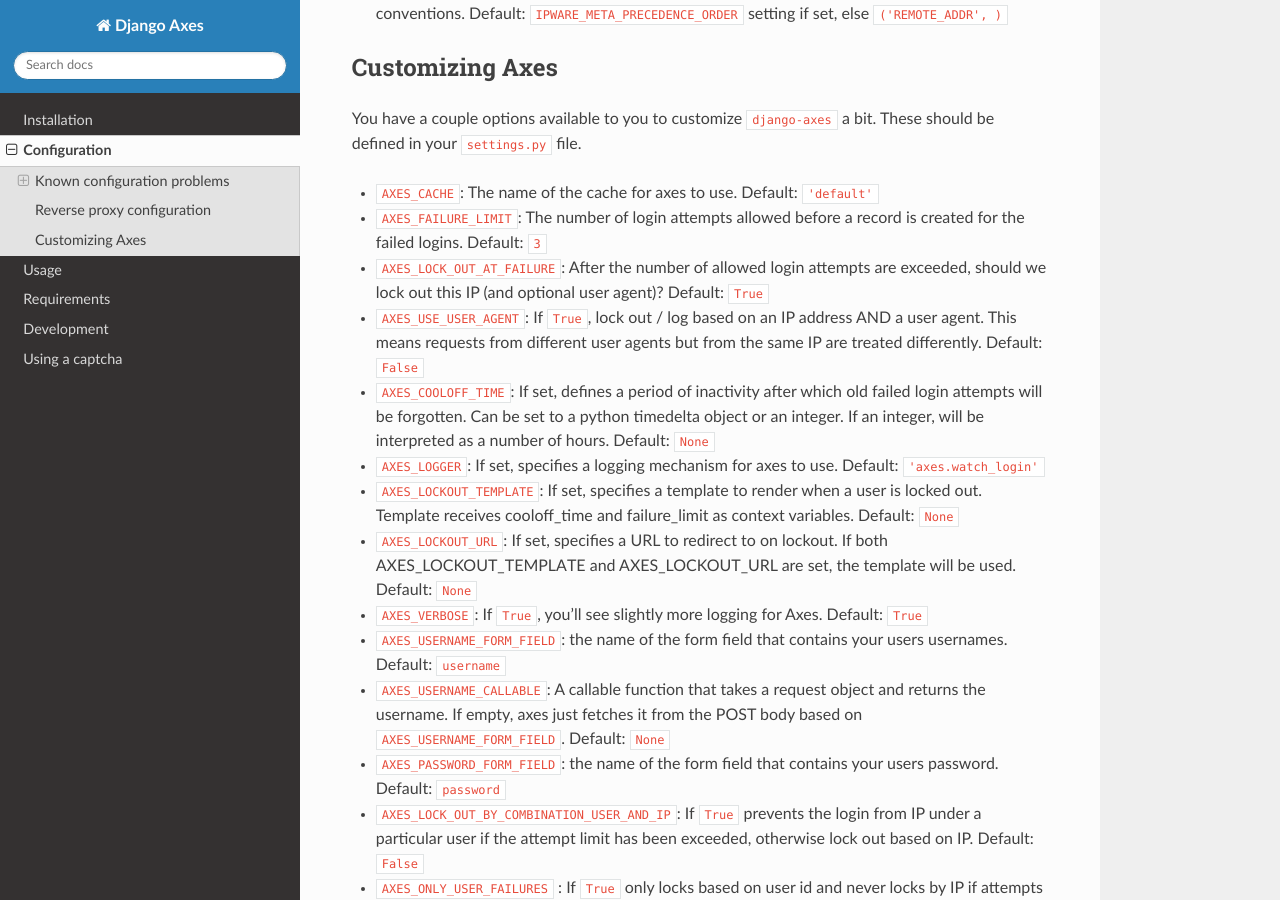
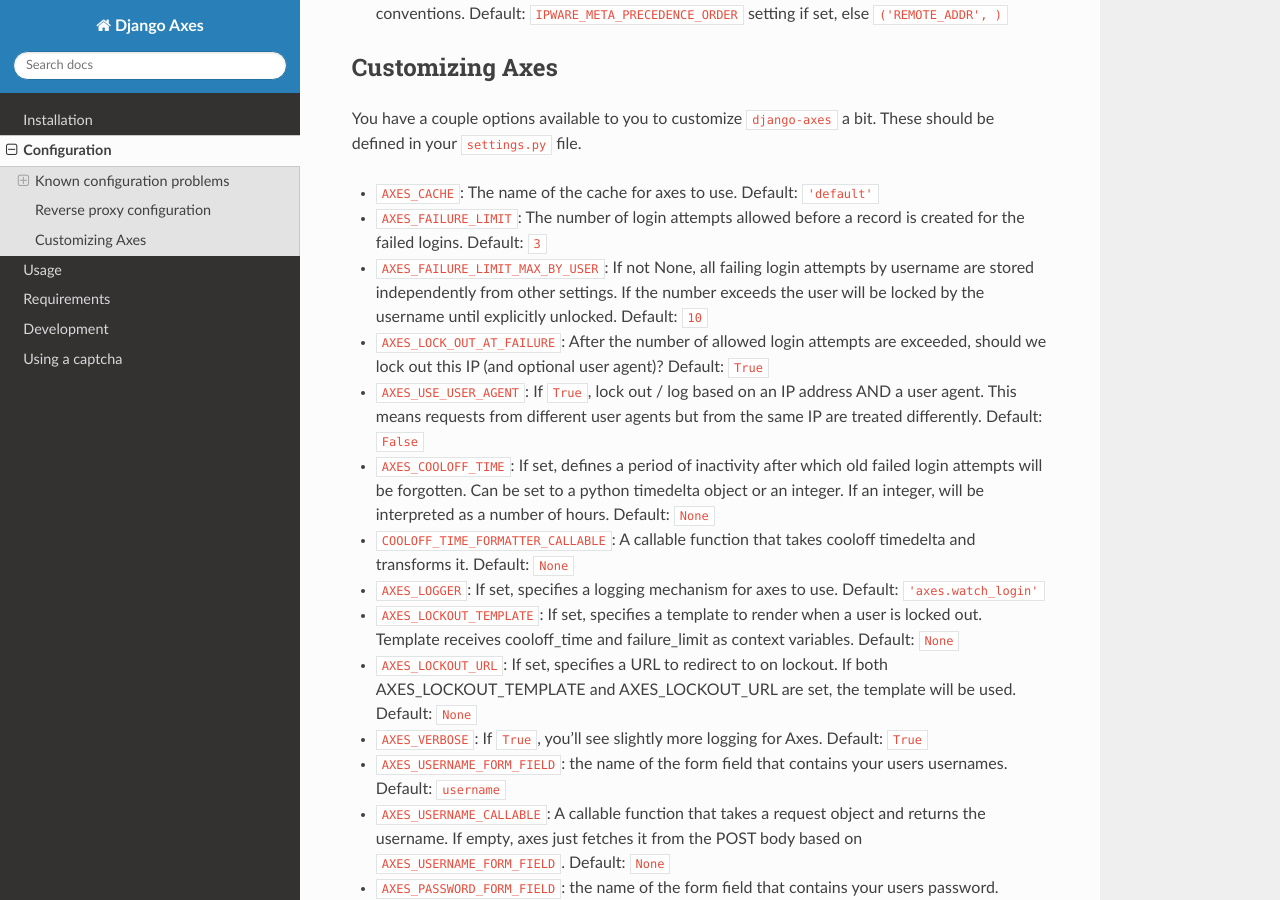
Before and after one commit to jazzband/django-axes, a Sphinx documentation site: the page built from docs/configuration.rst, in a window 1280 px wide and 900 px high, scrolled down 2086 px. Built offline with Sphinx 7.4.7 and the Read the Docs theme 2.0.0, drawn with Linux system fonts in a browser that asks for light colours; the version number could not be read and is left out.

Commit message:
configuration updated
description added for
AXES_FAILURE_LIMIT_MAX_BY_USER, COOLOFF_TIME_FORMATTER_CALLABLE

```diff
--- a/docs/configuration.rst
+++ b/docs/configuration.rst
@@ -102,6 +102,10 @@
   Default: ``'default'``
 * ``AXES_FAILURE_LIMIT``: The number of login attempts allowed before a
   record is created for the failed logins.  Default: ``3``
+* ``AXES_FAILURE_LIMIT_MAX_BY_USER``: If not None, all failing login attempts
+  by username are stored independently from other settings.
+  If the number exceeds the user will be locked by the username until
+  explicitly unlocked. Default: ``10``
 * ``AXES_LOCK_OUT_AT_FAILURE``: After the number of allowed login attempts
   are exceeded, should we lock out this IP (and optional user agent)?
   Default: ``True``
@@ -112,6 +116,8 @@
   old failed login attempts will be forgotten. Can be set to a python
   timedelta object or an integer. If an integer, will be interpreted as a
   number of hours.  Default: ``None``
+* ``COOLOFF_TIME_FORMATTER_CALLABLE``: A callable function that takes cooloff
+  timedelta and transforms it. Default: ``None``
 * ``AXES_LOGGER``: If set, specifies a logging mechanism for axes to use.
   Default: ``'axes.watch_login'``
 * ``AXES_LOCKOUT_TEMPLATE``: If set, specifies a template to render when a
```
Also changed, not shown: 2 other files.
